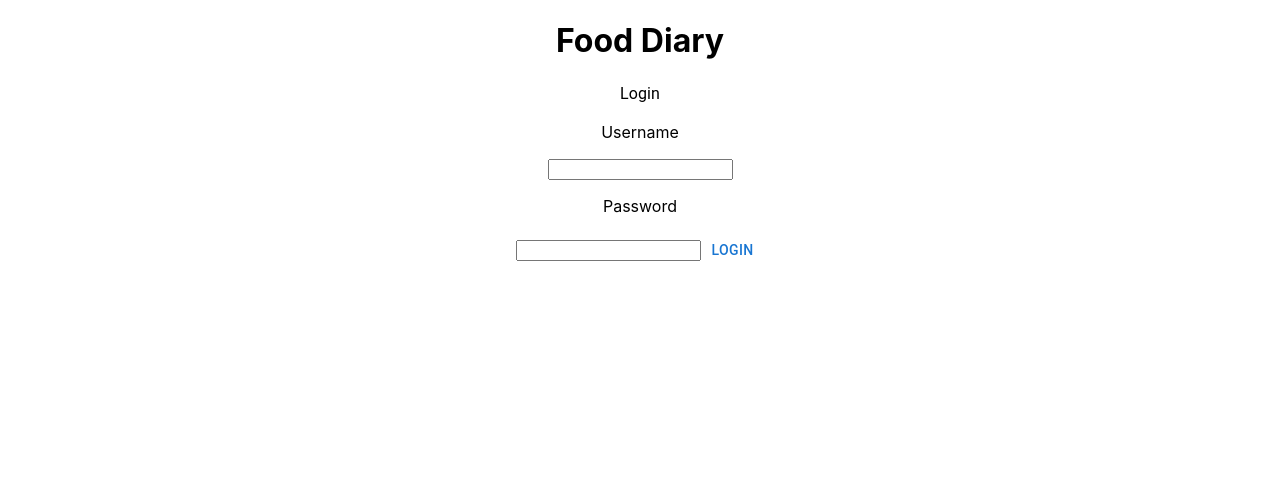
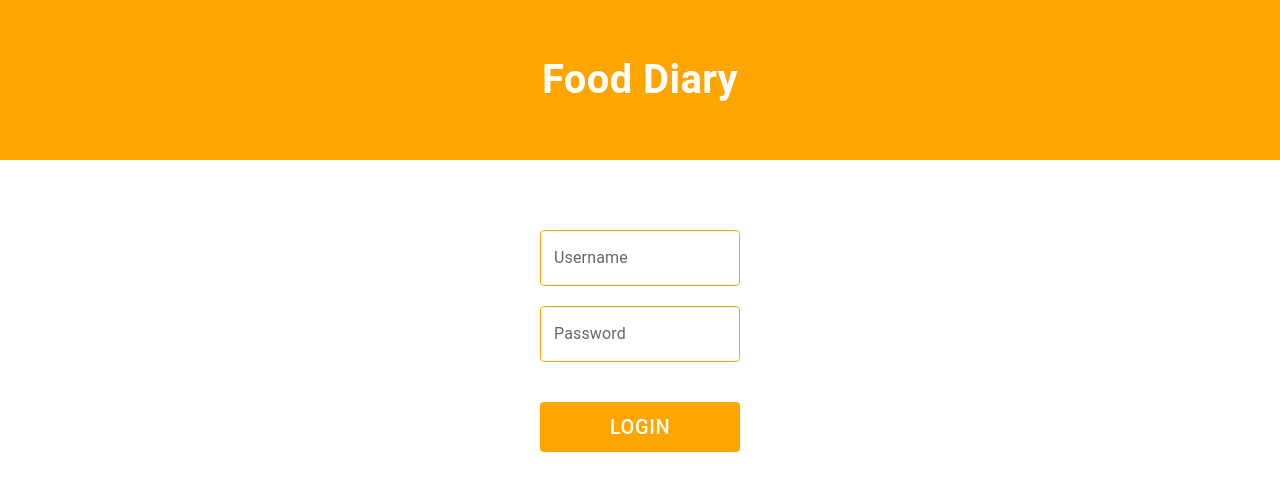
Before and after one commit to magire01/mag-food-diary-web, a React (Create React App) app: page / in a window 1280 px wide. Shown: the top 490 px of the page. Built offline with nearby package versions, Linux system fonts and the light colour scheme.

Commit message:
Basic Style of Login Page

```diff
--- a/src/App.css
+++ b/src/App.css
@@ -5,6 +5,14 @@
 .App-logo {
   height: 40vmin;
   pointer-events: none;
+}
+
+.MuiOutlinedInput-root fieldset {
+  border-color: orange
+}
+
+.MuiOutlinedInput-root .Mui-focused fieldset {
+  border-color: orange
 }
 
 @media (prefers-reduced-motion: no-preference) {
--- a/src/App.js
+++ b/src/App.js
@@ -1,7 +1,7 @@
 import React, { useState, useEffect } from 'react';
 import './App.css';
 import Axios from "axios";
-import { Typography, Button } from "@mui/material";
+import { Container, Grid, Typography, Button, Box, TextField } from "@mui/material";
 
 import Summary from './pages/Summary';
 
@@ -72,16 +72,67 @@ function App() {
 
   }
 
+  const style = {
+    banner: {
+      backgroundColor: "orange",
+      color: "white",
+      fontSize: 40,
+      width: "100%",
+      padding: "50px 0px 50px 0px",
+      //margin: "50px 0px 50px 0px",
+      fontWeight: "bold"
+    },
+    loginFont: {
+      color: "orange",
+      fontSize: 20
+    },
+    loginInput: {
+      margin: "10px 0px 10px 0px",
+      width: 200
+    },
+    loginButton: {
+      color: "white",
+      backgroundColor: "orange",
+      margin: "30px 0px 30px 0px",
+      width: 200,
+      height: 50,
+      fontSize: 20
+    },
+    loginField: {
+      margin: "50px 0px 50px 0px",
+      padding: "10px"
+    }
+  }
   if (!auth)
   return (
     <div className="App">
-      <h1>Food Diary</h1>
-      <Typography>Login</Typography>
-      <p>Username</p>
-      <input onChange={handleUser} />
-      <p>Password</p>
-      <input onChange={handlePassword}/>
-      <Button onClick={sendLogin}>Login</Button>
+      <Grid container direction="row" alignItems="center" justifyContent="center">
+        <Typography style={style.banner}>Food Diary</Typography>
+      </Grid>
+      <Grid container direction="row" alignItems="center" justifyContent="center">
+        <Box style={style.loginField}>
+          <Grid item xs="12">
+            <TextField
+            id="outlined-required"
+            label="Username"
+            style={style.loginInput}
+            onChange={handleUser} />
+          </Grid>
+          <Grid item xs="12">
+            <TextField
+            id="outlined-password-input"
+            label="Password"
+            type="password"
+            style={style.loginInput}
+            onChange={handlePassword}/>
+          </Grid>
+          <Grid item xs="12">
+            <Button
+            onClick={sendLogin}
+            style={style.loginButton}>Login</Button>
+          </Grid>
+        </Box>
+      </Grid>
     </div>
   );
   return (
```
